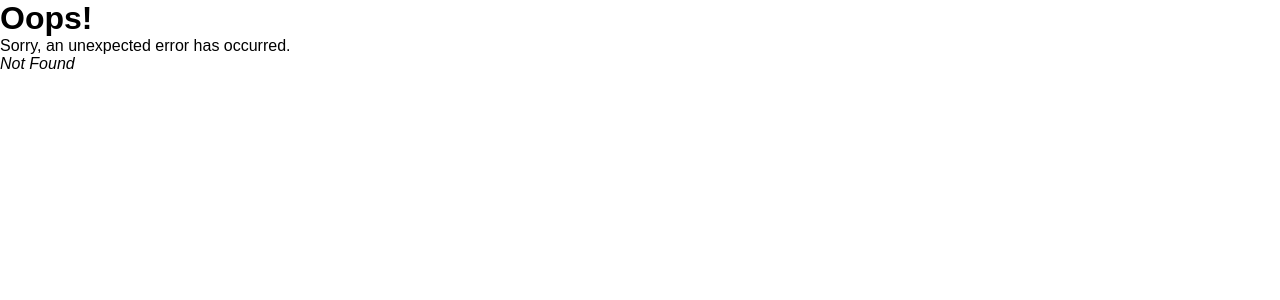
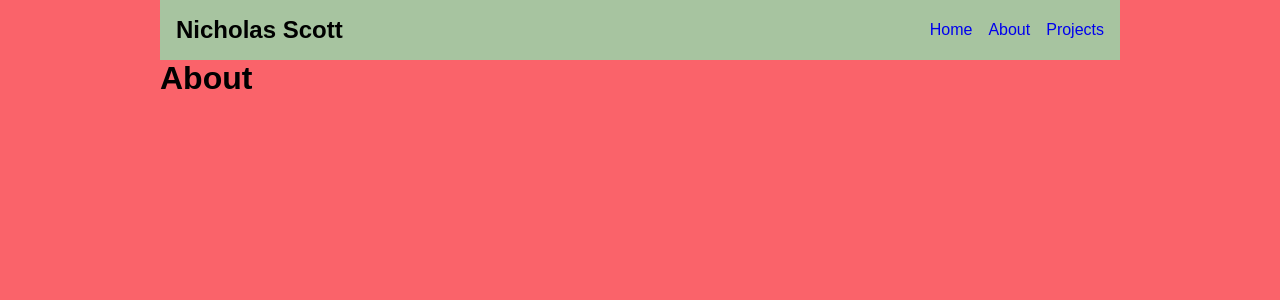
Before and after one commit to nicholas-scott/nicholas-scott.github.io, a React (Vite) app: page /about in a window 1280 px wide. Before the commit this address had no page. Shown: the top 300 px of the page. Built offline with nearby package versions, Linux system fonts and the light colour scheme.

Commit message:
more work

```diff
--- /dev/null
+++ b/src/base-components/ListItem.jsx
@@ -0,0 +1,6 @@
+import styled from "styled-components"
+
+export const ListItem = styled("li")`
+	list-style: none;
+	text-decoration: none;
+`
--- a/src/components/Nav.jsx
+++ b/src/components/Nav.jsx
@@ -3,11 +3,13 @@ import Typography from "../base-components/Typography"
 import Button from "../base-components/Button"
 import { useState } from "react"
 import { FontAwesomeIcon } from "@fortawesome/react-fontawesome"
+import { Link } from "react-router-dom"
+import { ListItem } from "../base-components/ListItem"
 
 function Nav() {
 	const [navDropped, setNavDropped] = useState(false)
 	const navDisplay = navDropped ? "grid" : "none"
-
+	// Onclick, the buttons will route to the appropriate page
 	return (
 		<Box
 			width="100%"
@@ -34,10 +36,17 @@ function Nav() {
 				gridTemplateColumns={["1fr", "1fr", "auto auto auto"]}
 				gridColumnGap={[0, "1rem"]}
 				width={["100%", "100%", "auto"]}
+				as="ul"
 			>
-				<Button variant="primary">Home</Button>
-				<Button variant="primary">About</Button>
-				<Button variant="primary">Projects</Button>
+				<ListItem>
+					<Link to={`/`}>Home</Link>
+				</ListItem>
+				<ListItem>
+					<Link to={`/about`}>About</Link>
+				</ListItem>
+				<ListItem>
+					<Link to={`/projects`}>Projects</Link>
+				</ListItem>
 			</Box>
 		</Box>
 	)
--- a/src/main.jsx
+++ b/src/main.jsx
@@ -15,15 +15,13 @@ const GlobalStyle = createGlobalStyle`
     box-sizing: border-box;
     margin: 0;
     padding: 0;
+	text-decoration: none;
   }
-  html{
 
-  }
   body {
     height: 100%;
     font-family: "Nanum Gothic", sans-serif;
 	font-size: 16px;
-
   }
 `
 
--- a/src/routes/contact.jsx
+++ b/src/routes/about.jsx
@@ -1,9 +1,9 @@
 import Box from "../base-components/Box"
 
-export function Contact() {
+export function About() {
 	return (
 		<Box>
-			<h1>Contact</h1>
+			<h1>About</h1>
 		</Box>
 	)
 }
--- a/src/routes/index.jsx
+++ b/src/routes/index.jsx
@@ -1,4 +1,4 @@
-export { Contact } from "./contact"
+export { About } from "./about"
 export { ErrorPage } from "./error-pages"
 export { Main } from "./main"
 export { Projects } from "./projects"
```
Also changed, not shown: src/router.jsx (+5 -5 lines).
